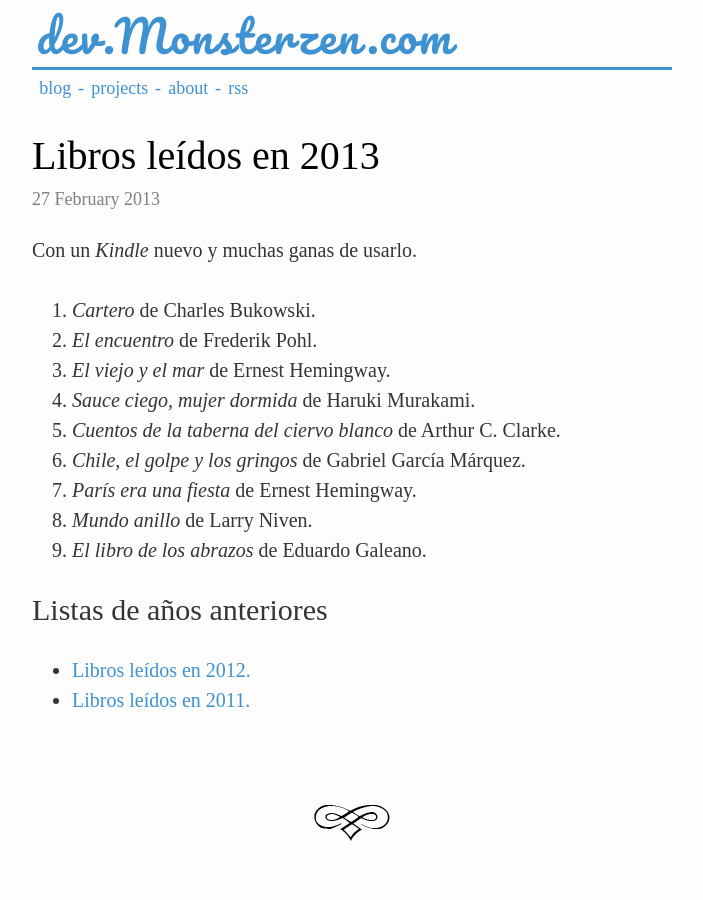
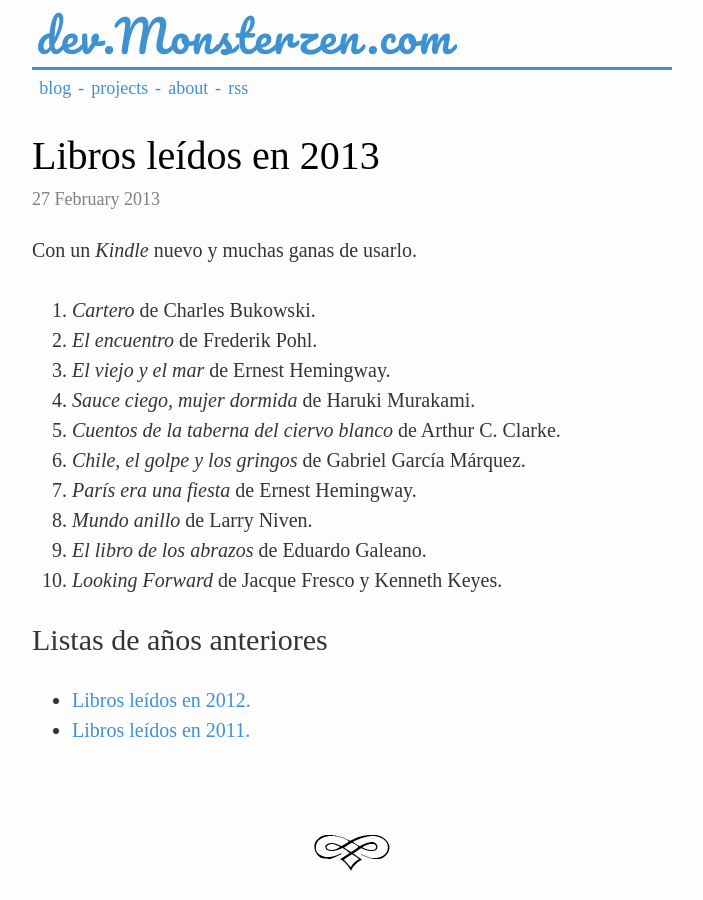
Before and after one commit to jfcalvo/jfcalvo.github.com, a Jekyll site: the page built from _posts/2013-02-27-libros-leidos-en-2013.markdown, in a window 1280 px wide. Shown: the whole page, without its empty margins (288-991 px from the left). Built offline with Jekyll 4.4.1, drawn with Linux system fonts in a browser that asks for light colours; some web fonts are replaced.

Commit message:
Add looking forward

```diff
--- a/_posts/2013-02-27-libros-leidos-en-2013.markdown
+++ b/_posts/2013-02-27-libros-leidos-en-2013.markdown
@@ -17,6 +17,7 @@ Con un *Kindle* nuevo y muchas ganas de usarlo.
 7. *París era una fiesta* de Ernest Hemingway.
 8. *Mundo anillo* de Larry Niven.
 9. *El libro de los abrazos* de Eduardo Galeano.
+10. *Looking Forward* de Jacque Fresco y Kenneth Keyes.
 
 ## Listas de años anteriores
 
```
